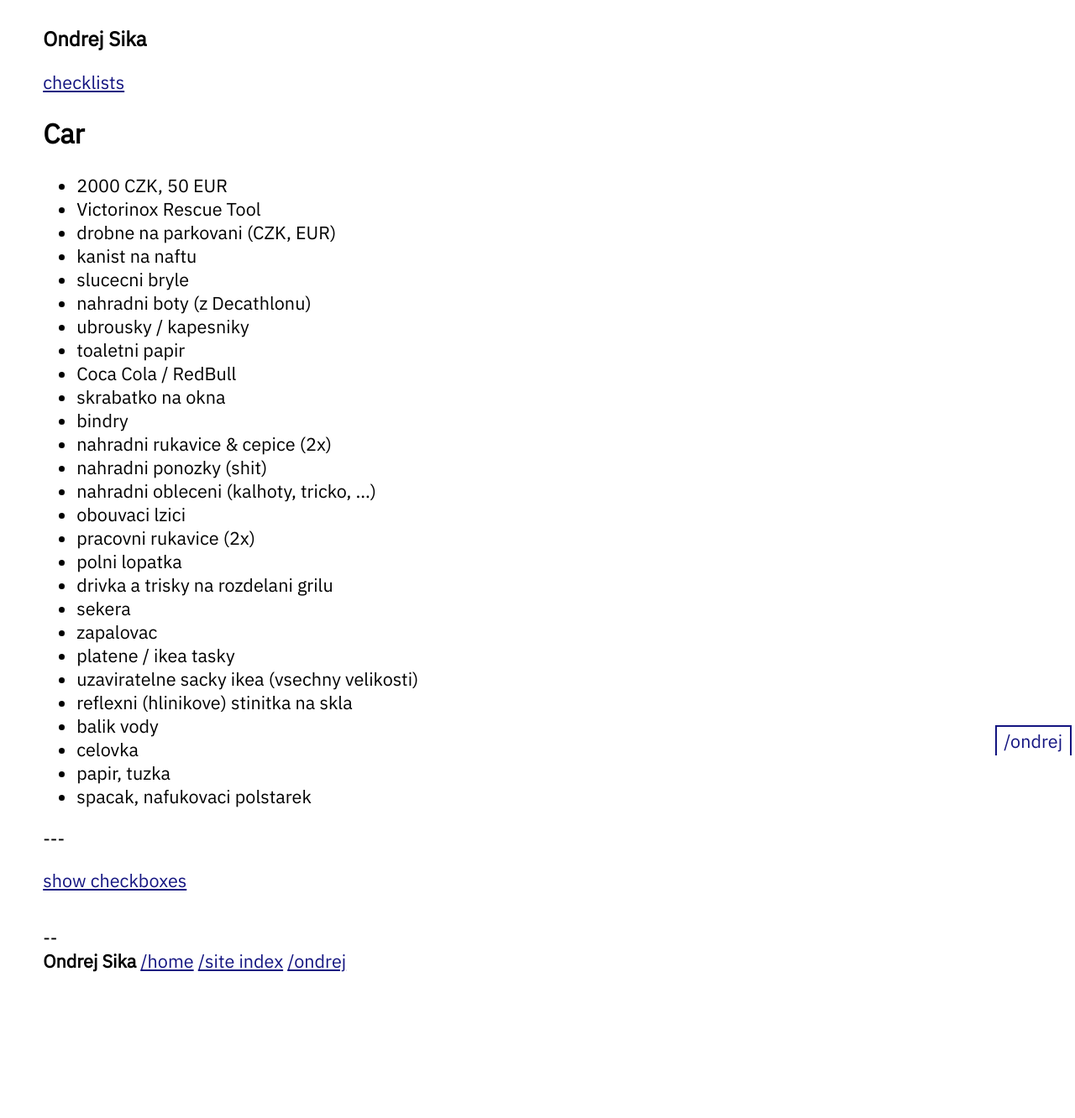
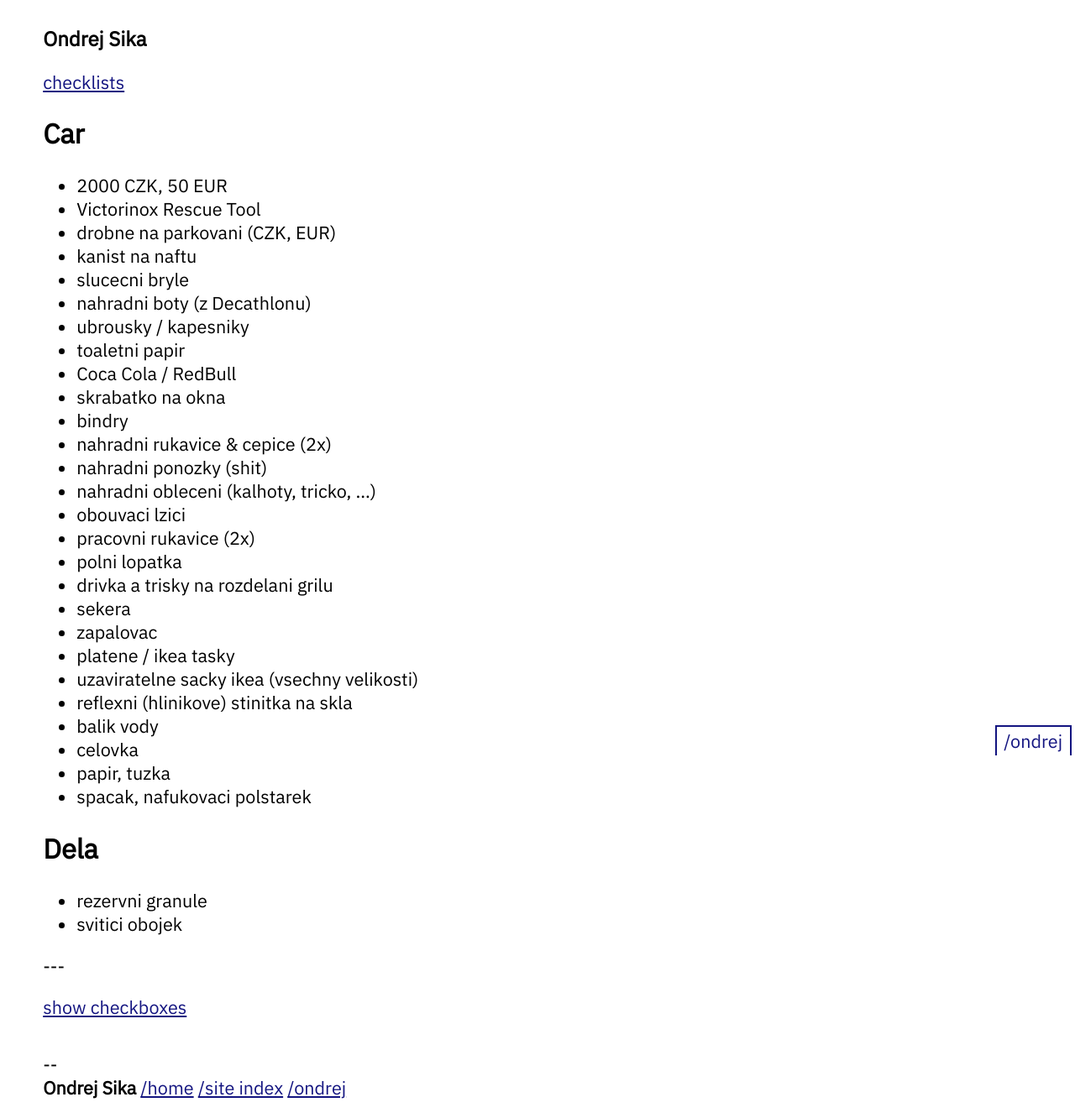
Before and after one commit to ondrejsika/ondrejsika.com, a Jekyll site: the page built from ondrej/checklists/car.md, in a window 1280 px wide. Shown: the whole page at 84% size. Built offline with Jekyll 4.4.1, drawn with Linux system fonts in a browser that asks for light colours; before the commit the page ends 1180 px from its top, so only the background shows below that.

Commit message:
content(ondrej/checklists/car): Add Dela section (spare food, light collar)

```diff
--- a/ondrej/checklists/car.md
+++ b/ondrej/checklists/car.md
@@ -34,3 +34,8 @@
 - celovka
 - papir, tuzka
 - spacak, nafukovaci polstarek
+
+## Dela
+
+- rezervni granule
+- svitici obojek
```
